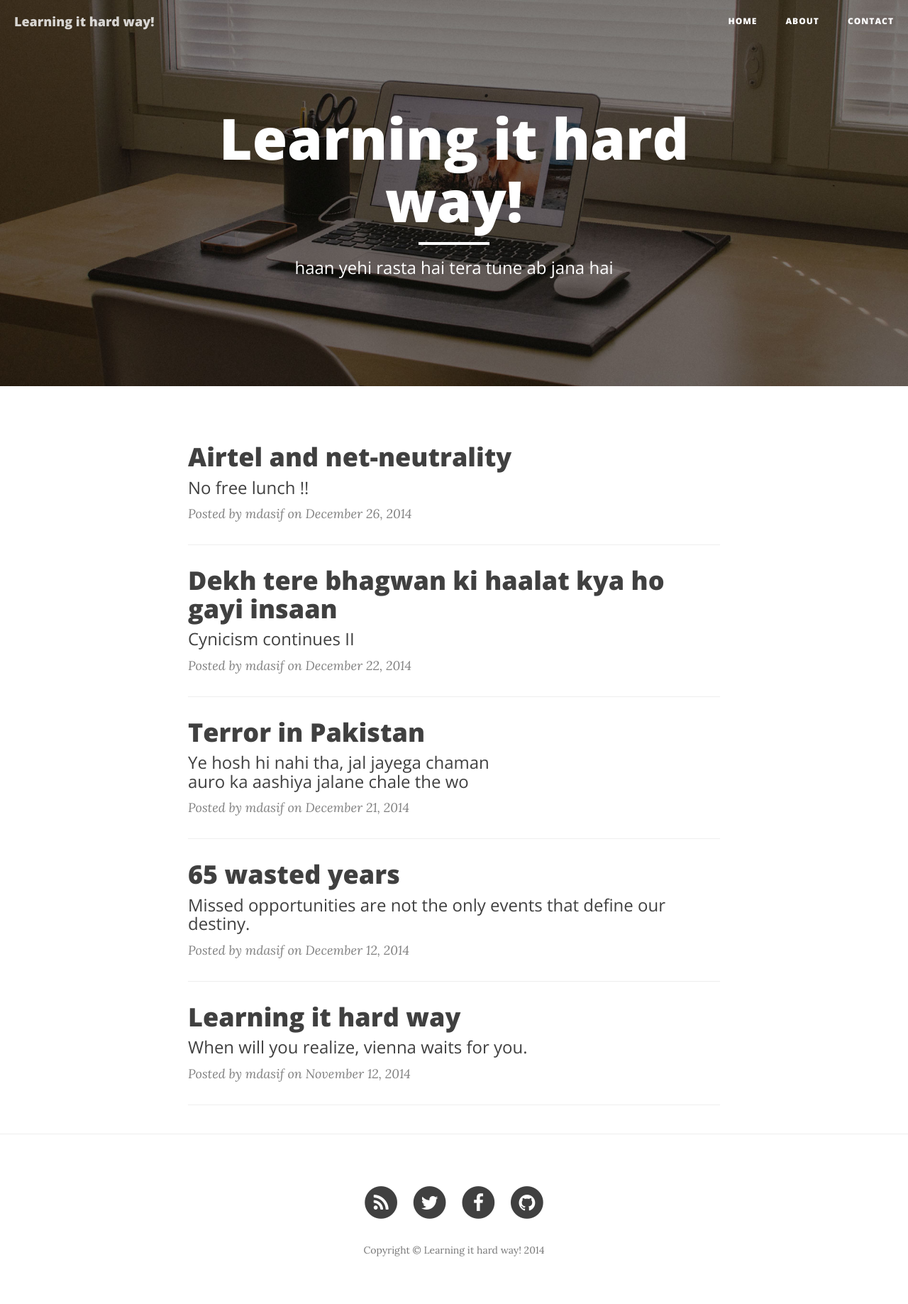
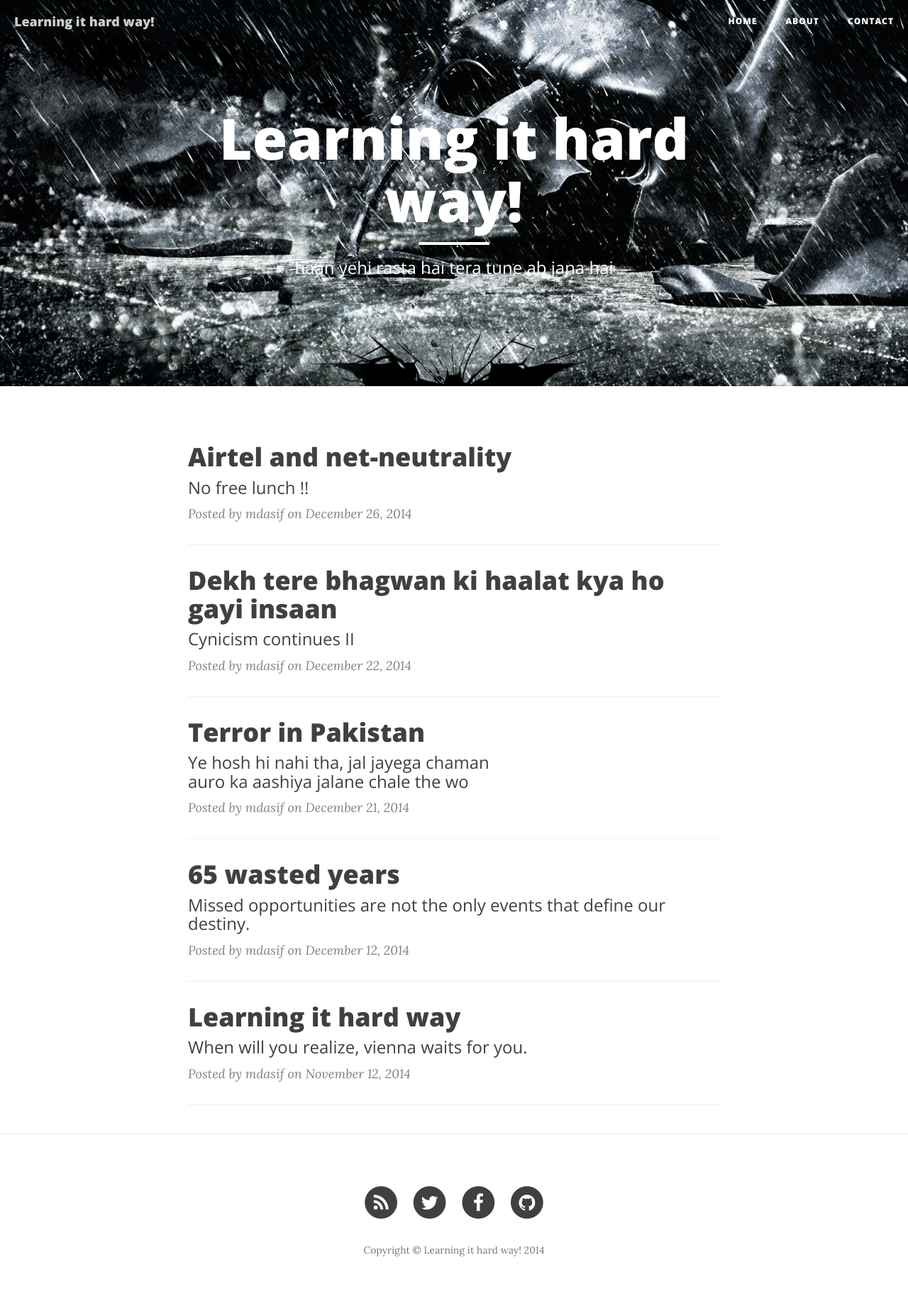
Before and after one commit to bawlipoonch/bawlipoonch.github.io, a Jekyll site: the page built from index.html, in a window 1280 px wide. Shown: the whole page at 71% size. Built offline with Jekyll 4.4.1, drawn with Linux system fonts in a browser that asks for light colours; nearby versions of some CDN libraries; the list of posts is cut into pages by our own code.

Commit message:
Change home page background

```diff
--- a/index.html
+++ b/index.html
@@ -1,7 +1,7 @@
 ---
 layout: page
 description: "haan yehi rasta hai tera tune ab jana hai"
-header-img: "img/home-bg.jpg"
+header-img: "img/332896.jpg"
 ---
 
 {% for post in paginator.posts %}
```
Also changed, not shown: img/332896.jpg (added).
